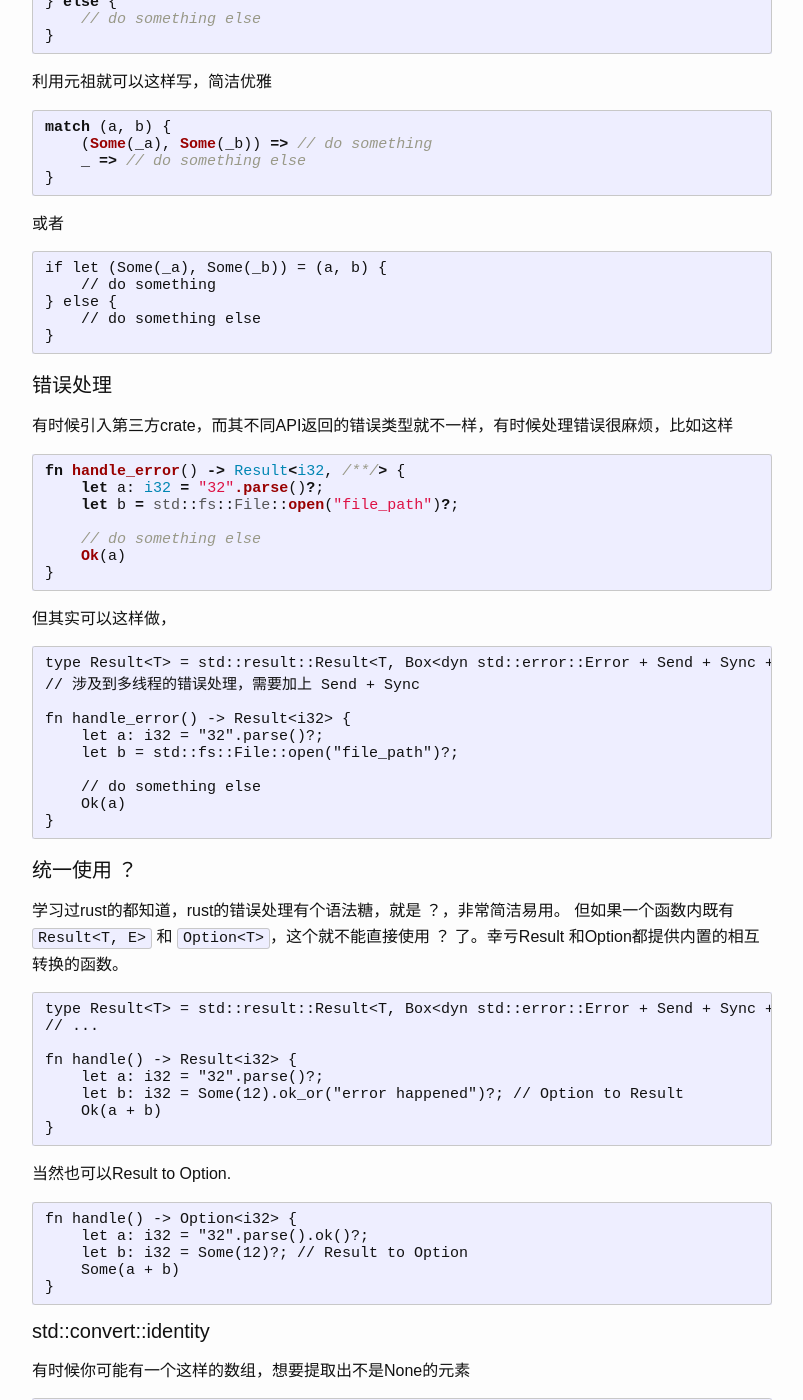
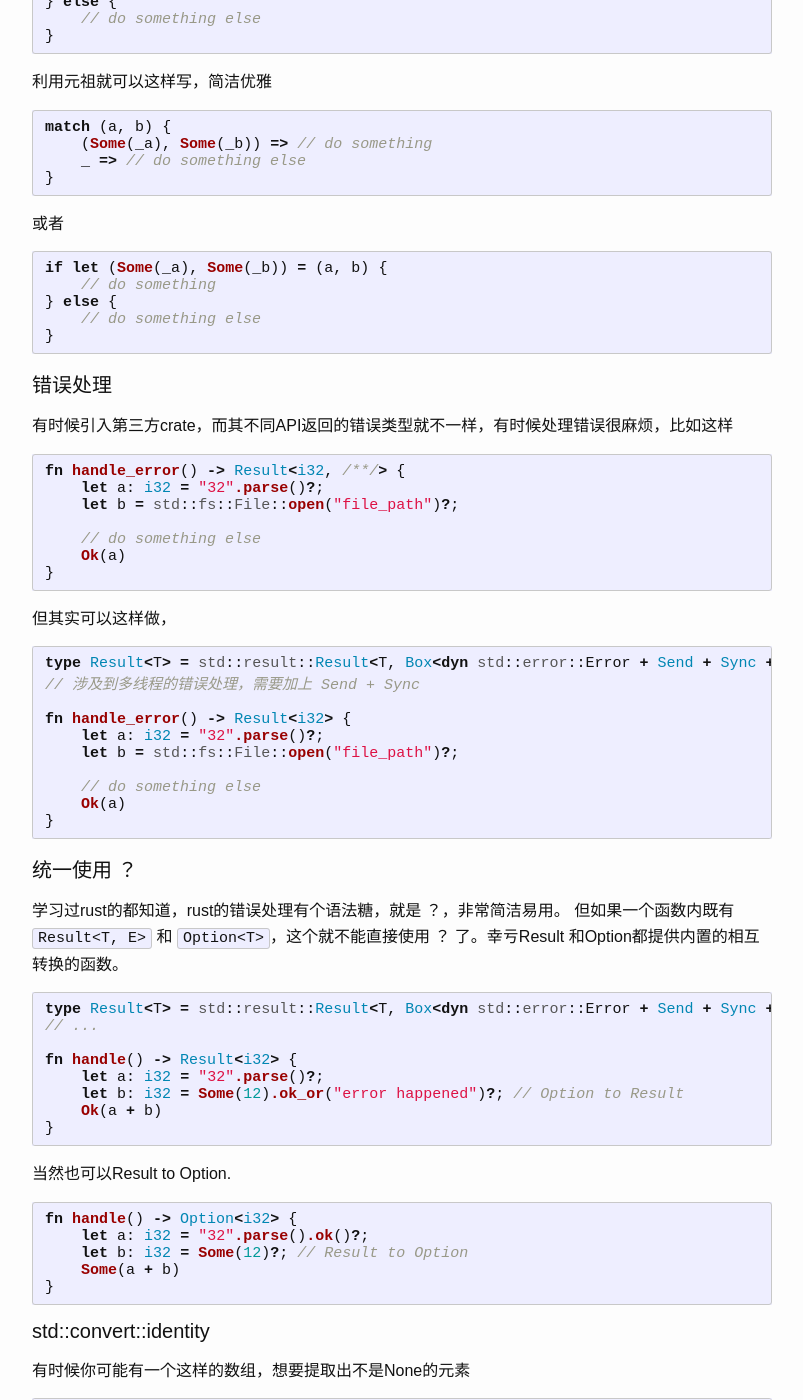
Before and after one commit to Dengjianping/Dengjianping.github.io, a Jekyll site: the page built from _posts/2019-03-04-一些rust编程的tricks，持续更新中.md, in a window 1280 px wide and 1400 px high, scrolled down 5493 px. Shown: the whole window, without its empty margins (238-1041 px from the left). Built offline with Jekyll 4.4.1, drawn with Linux system fonts in a browser that asks for light colours; some of the changed text lies outside the part shown.

Commit message:
correct some errors

````diff
--- a/_posts/2019-03-04-一些rust编程的tricks，持续更新中.md
+++ b/_posts/2019-03-04-一些rust编程的tricks，持续更新中.md
@@ -90,7 +90,7 @@ match e {
 
 #### 嵌套的Option<T> or Result<T, E>
 
-```
+```rust
 // 可能还会嵌套更多
 let n = Ok(Some(3));
 if let Ok(Some(v)) = n {
@@ -167,7 +167,7 @@ let c = m.unwrap();
 
 错误信息可能如此:
 
-```
+```rust
 let c = m.a.unwrap();
         ^^^ cannot move out of borrowed content
 ```
@@ -185,7 +185,7 @@ let d = m.b.as_ref().unwrap();
 
 这其实也不算tricks，只是rust的一种稍显奇怪的表达方式。
 
-```
+```rust
 let a = 2u32;
 
 match a {
@@ -312,7 +312,7 @@ match (a, b) {
 
 或者
 
-```
+```rust
 if let (Some(_a), Some(_b)) = (a, b) {
     // do something
 } else {
@@ -336,7 +336,7 @@ fn handle_error() -> Result<i32, /**/> {
 
 但其实可以这样做，
 
-```
+```rust
 type Result<T> = std::result::Result<T, Box<dyn std::error::Error + Send + Sync + 'static>>;
 // 涉及到多线程的错误处理，需要加上 Send + Sync
 
@@ -354,7 +354,7 @@ fn handle_error() -> Result<i32> {
 学习过rust的都知道，rust的错误处理有个语法糖，就是 ？，非常简洁易用。
 但如果一个函数内既有 ```Result<T, E>``` 和 ```Option<T>```，这个就不能直接使用 ？ 了。幸亏Result 和Option都提供内置的相互转换的函数。
 
-```
+```rust
 type Result<T> = std::result::Result<T, Box<dyn std::error::Error + Send + Sync + 'static>>;
 // ...
 
@@ -367,7 +367,7 @@ fn handle() -> Result<i32> {
 
 当然也可以Result to Option.
 
-```
+```rust
 fn handle() -> Option<i32> {
     let a: i32 = "32".parse().ok()?;
     let b: i32 = Some(12)?; // Result to Option
@@ -399,7 +399,7 @@ let b: Vec<_> = a.iter().filter_map(identity).collect();
 
 https://github.com/rust-lang/rust/issues/15701
 
-```
+```rust
 let mut a: i32 = 32;
 
 #[cfg(feature = "add_3")]
@@ -411,7 +411,7 @@ a += 5;
 
 若要在stable版本中实现，则需要加上 ```{}```，比如根据工程的feature来决定是否要编译一条语句。
 
-```
+```rust
 #[cfg(feature = "add_3")]
 {
     a += 3;
````
